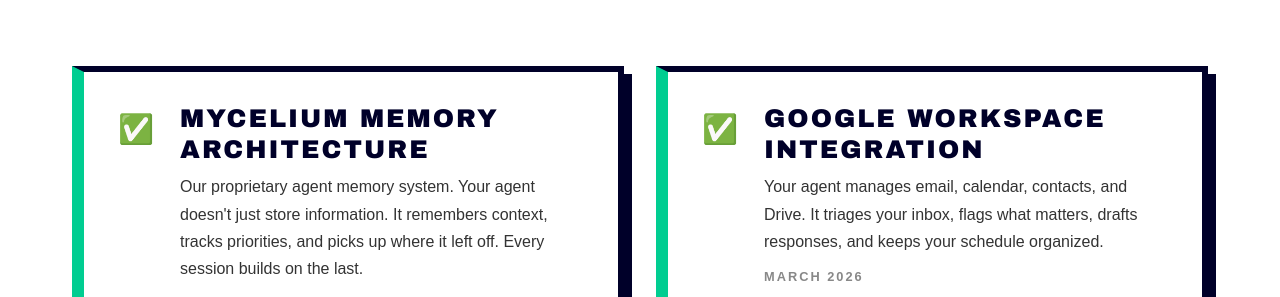
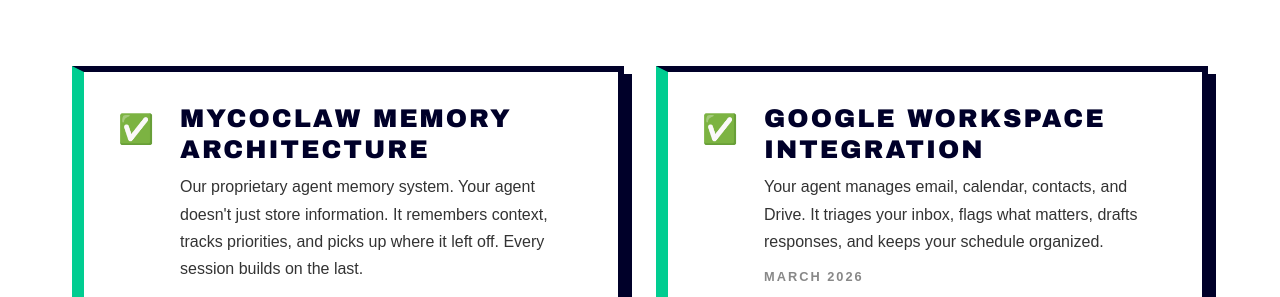
Before and after one commit to giant-micro/giant-micro.github.io, a Jekyll site: the page built from roadmap.html, in a window 1280 px wide and 900 px high, scrolled down 513 px. Shown: the part 155-452 px from the top of the window. Built offline with Jekyll 4.4.1, drawn with Linux system fonts in a browser that asks for light colours.

Commit message:
Mycelium → MycoClaw

```diff
--- a/roadmap.html
+++ b/roadmap.html
@@ -28,7 +28,7 @@ title: Roadmap
             <div class="roadmap-item done">
                 <div class="roadmap-check">✅</div>
                 <div class="roadmap-detail">
-                    <h3>Mycelium Memory Architecture</h3>
+                    <h3>MycoClaw Memory Architecture</h3>
                     <p>Our proprietary agent memory system. Your agent doesn't just store information. It remembers context, tracks priorities, and picks up where it left off. Every session builds on the last.</p>
                     <span class="roadmap-date">March 2026</span>
                 </div>
```
